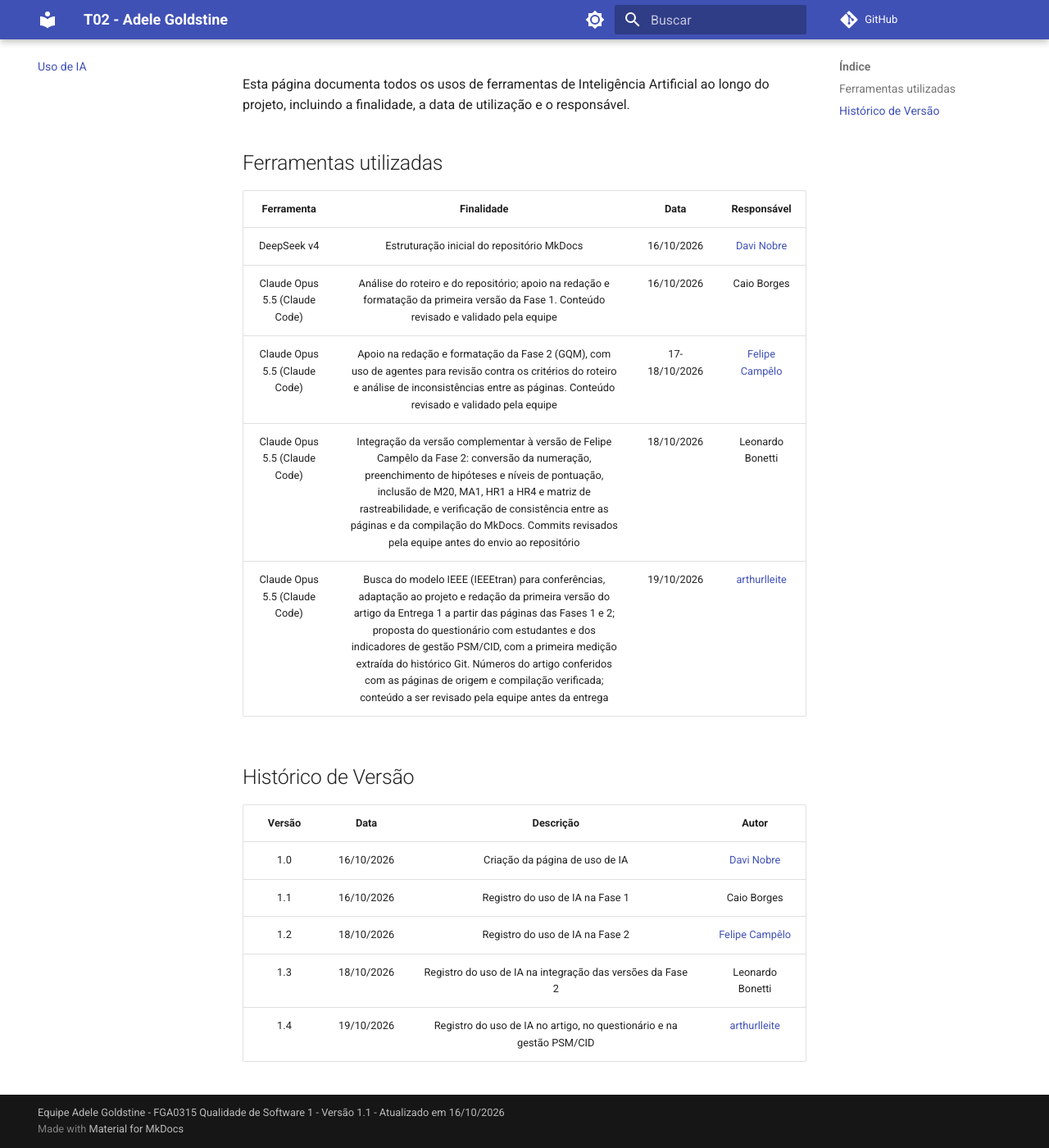
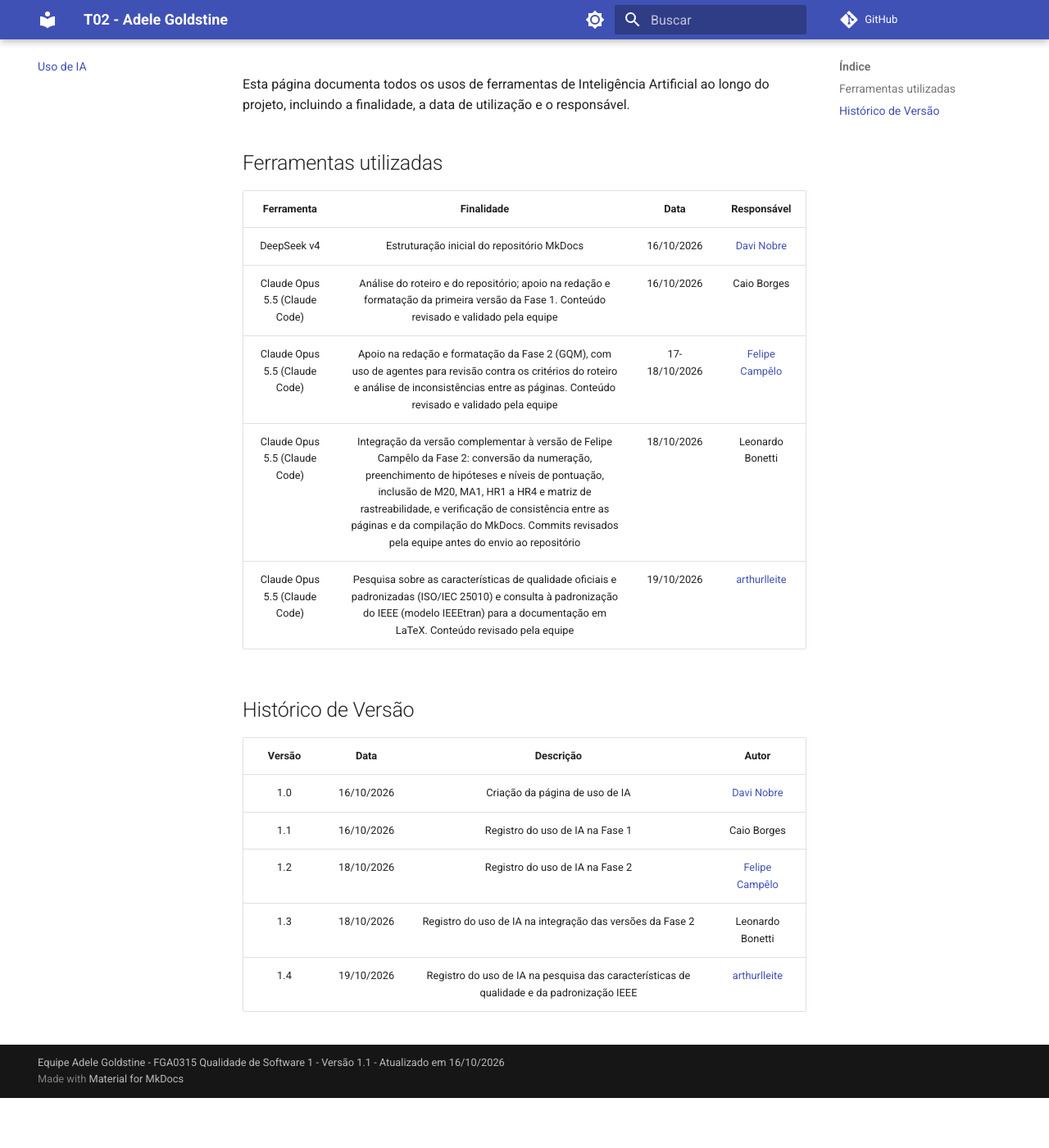
Before and after one commit to FCTE-Qualidade-de-Software-1/2026-2_T02_ADELE_GOLDSTINE, an MkDocs documentation site: the page built from docs/uso-de-ia.md, in a window 1280 px wide and 1400 px high, scrolled down 138 px. Shown: the whole window at 82% size. Built offline with MkDocs 1.6.1 and Material for MkDocs 9.7.7, drawn with Linux system fonts in a browser that asks for light colours; comment, search, counter and statistics services are not loaded; after the commit the page ends 1477 px from its top, so only the background shows below that.

Commit message:
[D07] Ajusta a declaração de uso de IA
Registra o uso na pesquisa das características de qualidade oficiais
(ISO/IEC 25010) e da padronização do IEEE (IEEEtran) para o LaTeX,
na GitPage e no artigo; PDF recompilado.

```diff
--- a/docs/uso-de-ia.md
+++ b/docs/uso-de-ia.md
@@ -10,7 +10,7 @@ Esta página documenta todos os usos de ferramentas de Inteligência Artificial
 | Claude Opus 5.5 (Claude Code) | Análise do roteiro e do repositório; apoio na redação e formatação da primeira versão da Fase 1. Conteúdo revisado e validado pela equipe | 16/10/2026 | Caio Borges |
 | Claude Opus 5.5 (Claude Code) | Apoio na redação e formatação da Fase 2 (GQM), com uso de agentes para revisão contra os critérios do roteiro e análise de inconsistências entre as páginas. Conteúdo revisado e validado pela equipe | 17-18/10/2026 | [Felipe Campêlo](https://github.com/felipeacampelo) |
 | Claude Opus 5.5 (Claude Code) | Integração da versão complementar à versão de Felipe Campêlo da Fase 2: conversão da numeração, preenchimento de hipóteses e níveis de pontuação, inclusão de M20, MA1, HR1 a HR4 e matriz de rastreabilidade, e verificação de consistência entre as páginas e da compilação do MkDocs. Commits revisados pela equipe antes do envio ao repositório | 18/10/2026 | Leonardo Bonetti |
-| Claude Opus 5.5 (Claude Code) | Busca do modelo IEEE (IEEEtran) para conferências, adaptação ao projeto e redação da primeira versão do artigo da Entrega 1 a partir das páginas das Fases 1 e 2; proposta do questionário com estudantes e dos indicadores de gestão PSM/CID, com a primeira medição extraída do histórico Git. Números do artigo conferidos com as páginas de origem e compilação verificada; conteúdo a ser revisado pela equipe antes da entrega | 19/10/2026 | [arthurlleite](https://github.com/arthurlleite) |
+| Claude Opus 5.5 (Claude Code) | Pesquisa sobre as características de qualidade oficiais e padronizadas (ISO/IEC 25010) e consulta à padronização do IEEE (modelo IEEEtran) para a documentação em LaTeX. Conteúdo revisado pela equipe | 19/10/2026 | [arthurlleite](https://github.com/arthurlleite) |
 
 ## Histórico de Versão
 
@@ -20,4 +20,4 @@ Esta página documenta todos os usos de ferramentas de Inteligência Artificial
 | 1.1 | 16/10/2026 | Registro do uso de IA na Fase 1 | Caio Borges |
 | 1.2 | 18/10/2026 | Registro do uso de IA na Fase 2 | [Felipe Campêlo](https://github.com/felipeacampelo) |
 | 1.3 | 18/10/2026 | Registro do uso de IA na integração das versões da Fase 2 | Leonardo Bonetti |
-| 1.4 | 19/10/2026 | Registro do uso de IA no artigo, no questionário e na gestão PSM/CID | [arthurlleite](https://github.com/arthurlleite) |
+| 1.4 | 19/10/2026 | Registro do uso de IA na pesquisa das características de qualidade e da padronização IEEE | [arthurlleite](https://github.com/arthurlleite) |
```
Also changed, not shown: 2 other files.
